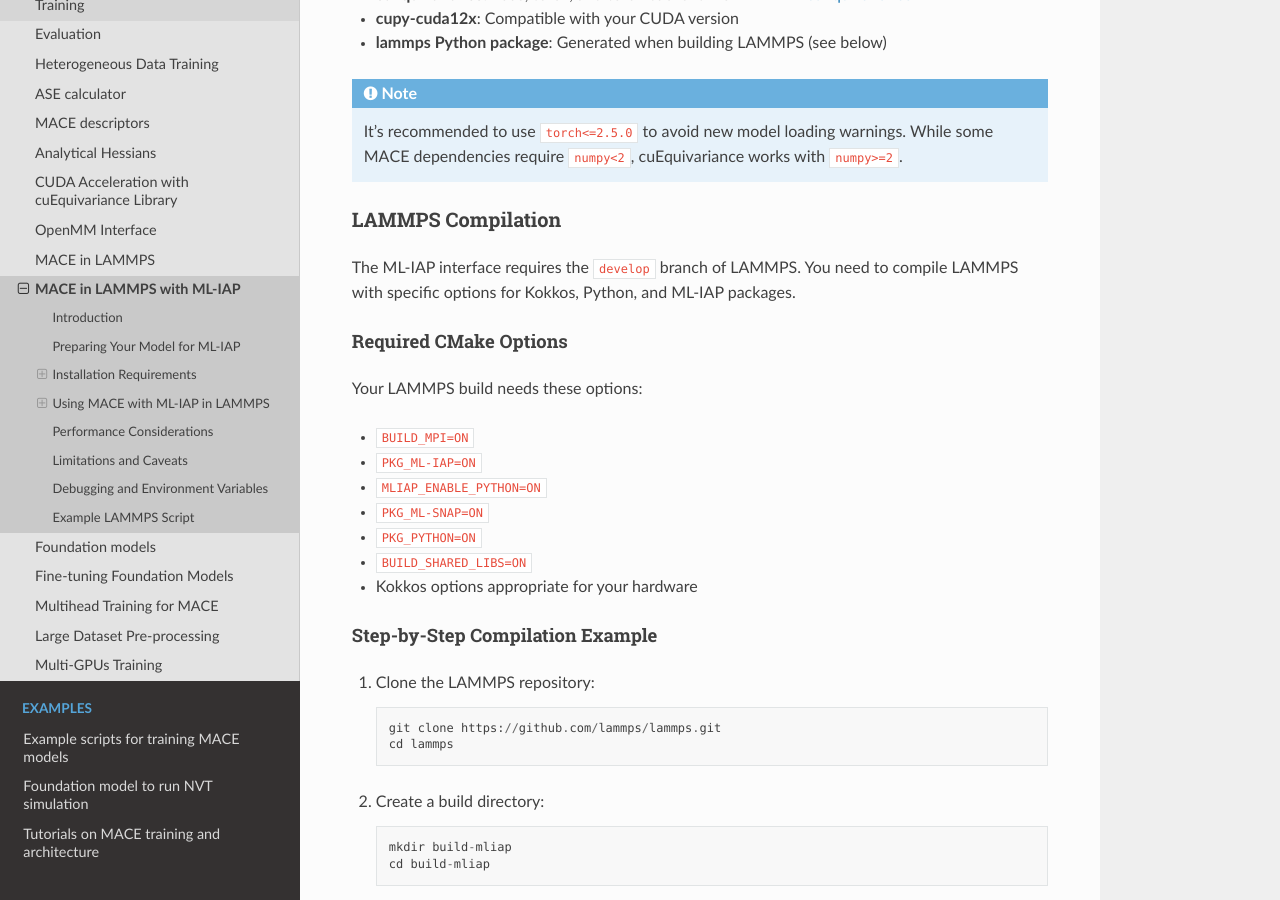
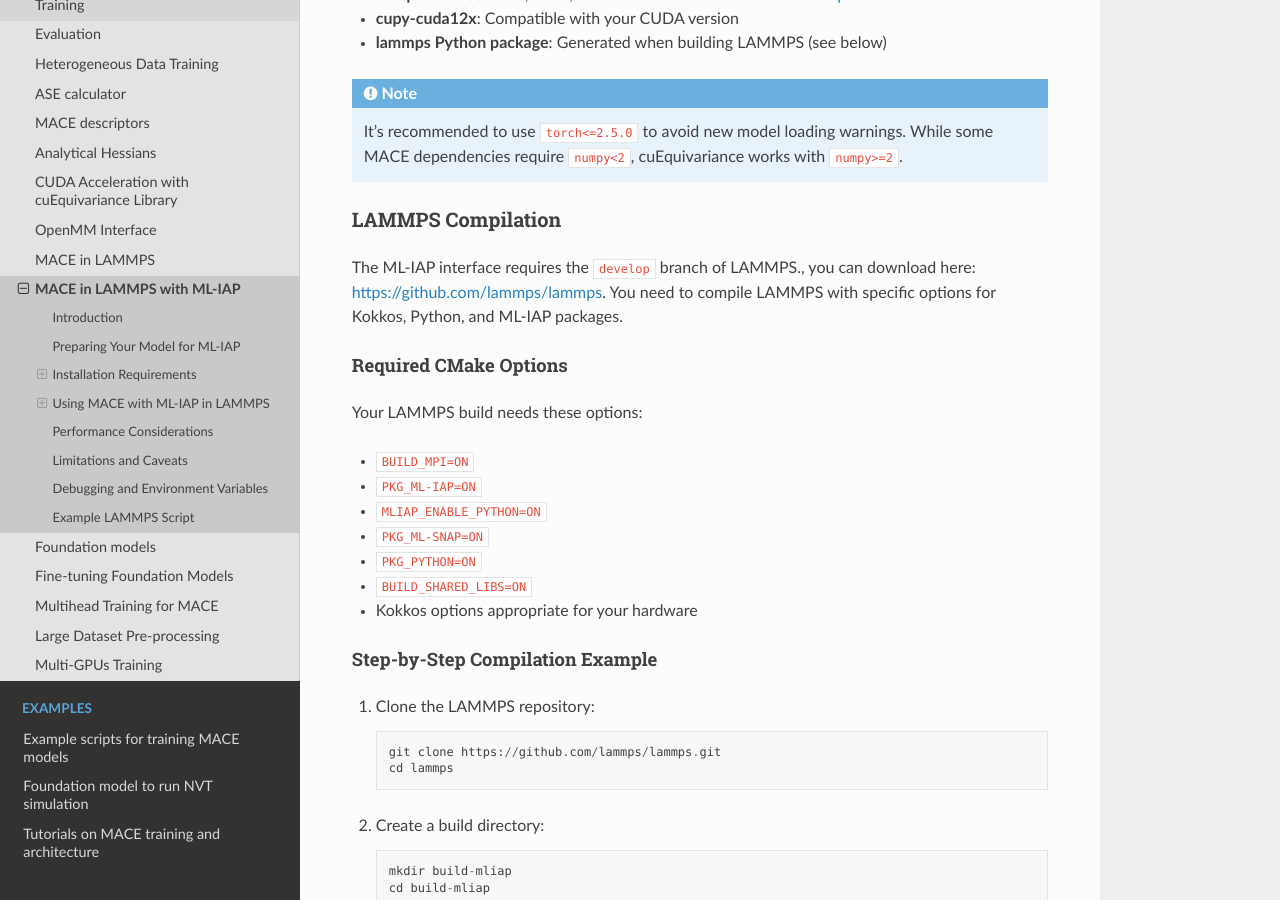
Before and after one commit to ACEsuit/mace, a Sphinx documentation site: the page built from docs/guide/lammps_mliap.rst, in a window 1280 px wide and 900 px high, scrolled down 973 px. Built offline with Sphinx 7.4.7 and the Read the Docs theme 3.1.0, drawn with Linux system fonts in a browser that asks for light colours; pages that are not in the unit, such as notebooks, are missing from menus.

Commit message:
add links to develop branch of lammps

```diff
--- a/docs/guide/lammps_mliap.rst
+++ b/docs/guide/lammps_mliap.rst
@@ -46,7 +46,7 @@
 LAMMPS Compilation
 ----------------
 
-The ML-IAP interface requires the ``develop`` branch of LAMMPS. You need to compile LAMMPS with specific options for Kokkos, Python, and ML-IAP packages.
+The ML-IAP interface requires the ``develop`` branch of LAMMPS., you can download here: https://github.com/lammps/lammps. You need to compile LAMMPS with specific options for Kokkos, Python, and ML-IAP packages.
 
 Required CMake Options
 ^^^^^^^^^^^^^^^^^^^^^
```
